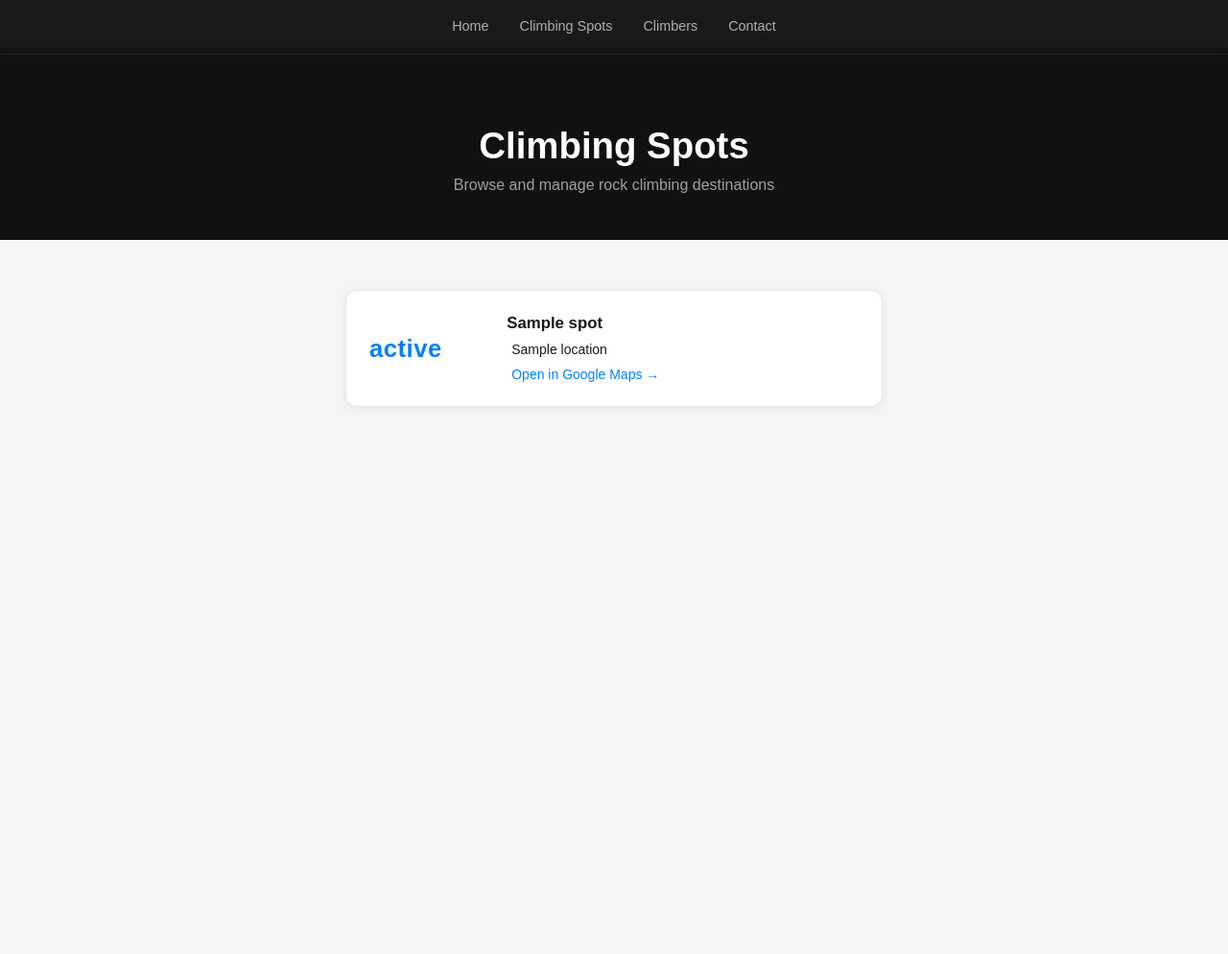
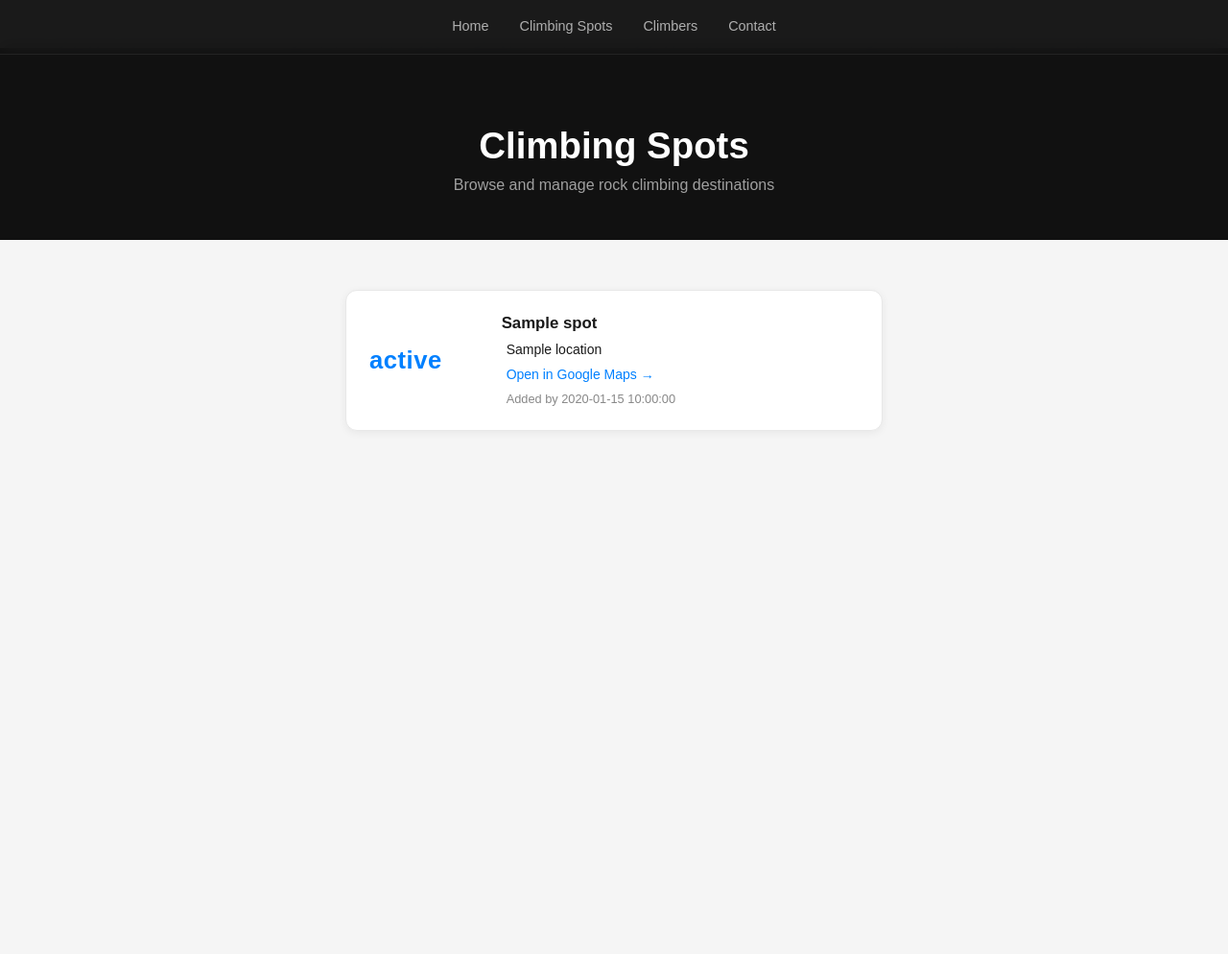
Before and after one commit to jkagawa/fsnd-capstone-project, a Flask app: template templates/climbing-spots.html in a window 1280 px wide. Shown: the whole page at 96% size. Run offline with Flask 2, Linux system fonts and the light colour scheme; the template is opened without the code that fills it: most values are stand-ins (such as "Sample title", 1, 10 or a date in 2020); parts of the project's set-up code (start-up, migrations or seed data) failed here and were passed over.

Commit message:
Show user who added spot and only allow spot delete/edit by that user

```diff
--- a/app.py
+++ b/app.py
@@ -16,11 +16,14 @@ db_create_all()
 def get_climbing_spots():
     spot =[]
     for climbingspot in ClimbingSpot.query.order_by('id').all():
+        climber = Climber.query.filter_by(added_by=climbingspot.added_by).first()
         spot.append({
             "id" : climbingspot.id,
             "name" : climbingspot.name,
             "location" : climbingspot.location,
             "address_state" : climbingspot.address_state,
+            "added_by" : climbingspot.added_by,
+            "added_by_name" : climber.name if climber else "Unknown",
         })
     spots = {
         "spot" : spot
@@ -126,6 +129,9 @@ def add_climbing_spots(payload):
 @app.route('/api/climbing-spots/<int:climbingspot_id>', methods=['PATCH'])
 @requires_auth('patch:climbing-spot')
 def edit_climbingspots(payload, climbingspot_id):
+    climbingspot = ClimbingSpot.query.get_or_404(climbingspot_id)
+    if climbingspot.added_by != payload['sub']:
+        abort(403)
     error = False
     try:
         name = request.json['name']
@@ -165,6 +171,9 @@ def edit_climbingspots(payload, climbingspot_id):
 @app.route('/api/climbing-spots/<int:climbingspot_id>', methods=['DELETE'])
 @requires_auth('delete:climbing-spot')
 def remove_climbingspots(payload, climbingspot_id):
+    climbingspot = ClimbingSpot.query.get_or_404(climbingspot_id)
+    if climbingspot.added_by != payload['sub']:
+        abort(403)
     error = False
     try:
         climbingspot = ClimbingSpot.query.get(climbingspot_id)
--- a/static/climb.js
+++ b/static/climb.js
@@ -95,12 +95,12 @@ if (post_climber) {
         }
     }
 }
-if(patch_climbingspot) {
-    var ButtonAddArray = document.querySelectorAll('.card-spot .button-edit');
-    for (var i=0; i < ButtonAddArray.length; i++){
-        ButtonAddArray[i].style.display = 'block';
-    }
-    //console.log('Can edit climbing spot');
+if (patch_climbingspot) {
+    document.querySelectorAll('.card-spot').forEach(function(card) {
+        if (card.getAttribute('data-added-by') === user_id) {
+            card.querySelector('.button-edit').style.display = 'block';
+        }
+    });
 }
 if (patch_climber) {
     document.querySelectorAll('.card-climber').forEach(function(card) {
@@ -109,11 +109,12 @@ if (patch_climber) {
         }
     });
 }
-if(delete_climbingspot) {
-    var ButtonAddArray = document.querySelectorAll('.card-spot .button-remove');
-    for (var i=0; i < ButtonAddArray.length; i++){
-        ButtonAddArray[i].style.display = 'block';
-    }
+if (delete_climbingspot) {
+    document.querySelectorAll('.card-spot').forEach(function(card) {
+        if (card.getAttribute('data-added-by') === user_id) {
+            card.querySelector('.button-remove').style.display = 'block';
+        }
+    });
 }
 if (delete_climber) {
     document.querySelectorAll('.card-climber').forEach(function(card) {
--- a/static/main.css
+++ b/static/main.css
@@ -559,7 +559,8 @@ header {
     grid-template-areas:
         'state name name name'
         'state location location location'
-        'state map map map';
+        'state map map map'
+        'state added added added';
 }
 
 .item1 {
@@ -584,6 +585,13 @@ header {
 .item4 {
     grid-area: map;
     align-self: center;
+}
+
+.item5 {
+    grid-area: added;
+    align-self: center;
+    font-size: 0.8rem;
+    color: #888;
 }
 
 .button-link {
--- a/templates/climbing-spots.html
+++ b/templates/climbing-spots.html
@@ -24,7 +24,7 @@
 
     <div class="cards-list">
         {% for spot in spots['spot'] %}
-        <div class="card-spot{% if loop.index == 1 %} first-card{% endif %}">
+        <div class="card-spot{% if loop.index == 1 %} first-card{% endif %}" data-added-by="{{ spot.added_by }}">
             <button type="submit" class="button-remove" data-id="{{ spot.id }}" onclick="removeSpot(this)"><b>Remove</b></button>
             <button type="submit" class="button-edit" data-id="{{ spot.id }}" data-name="{{ spot.name }}" data-location="{{ spot.location }}" onclick="openEditSpot(this)"><b>Edit</b></button>
             <div class="grid-container">
@@ -32,6 +32,7 @@
                 <div class="card-title item2">{{ spot.name }}</div>
                 <div class="card-body item3">{{ spot.location }}</div>
                 <div class="card-body item4"><a href="https://www.google.com/maps/search/?api=1&query={{ spot.name }}, {{ spot.location }}" target="_blank" class="card-body-link">Open in Google Maps &rarr;</a></div>
+                <div class="card-body item5">Added by {{ spot.added_by_name }}</div>
             </div>
         </div>
         {% endfor %}
```
